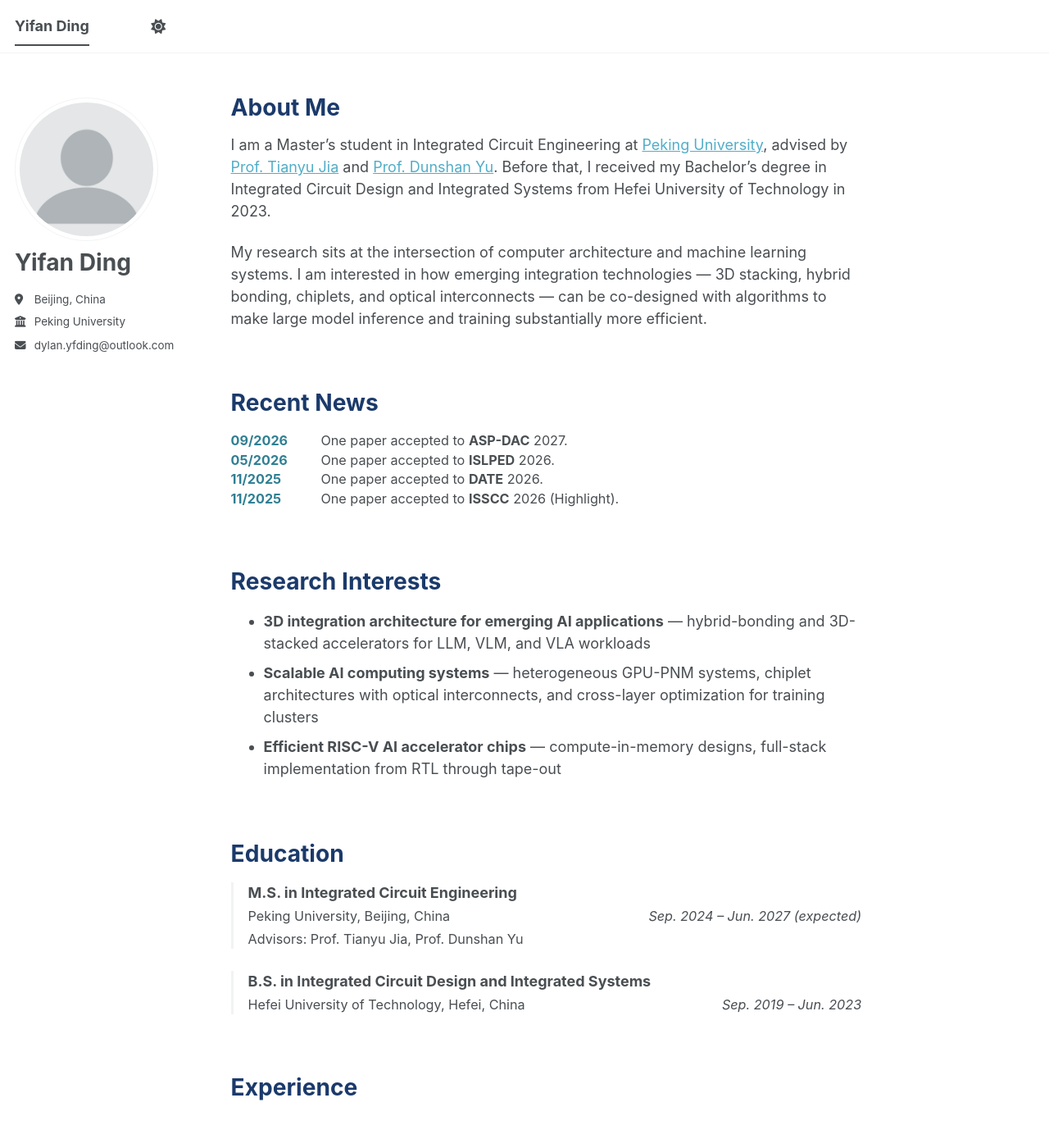
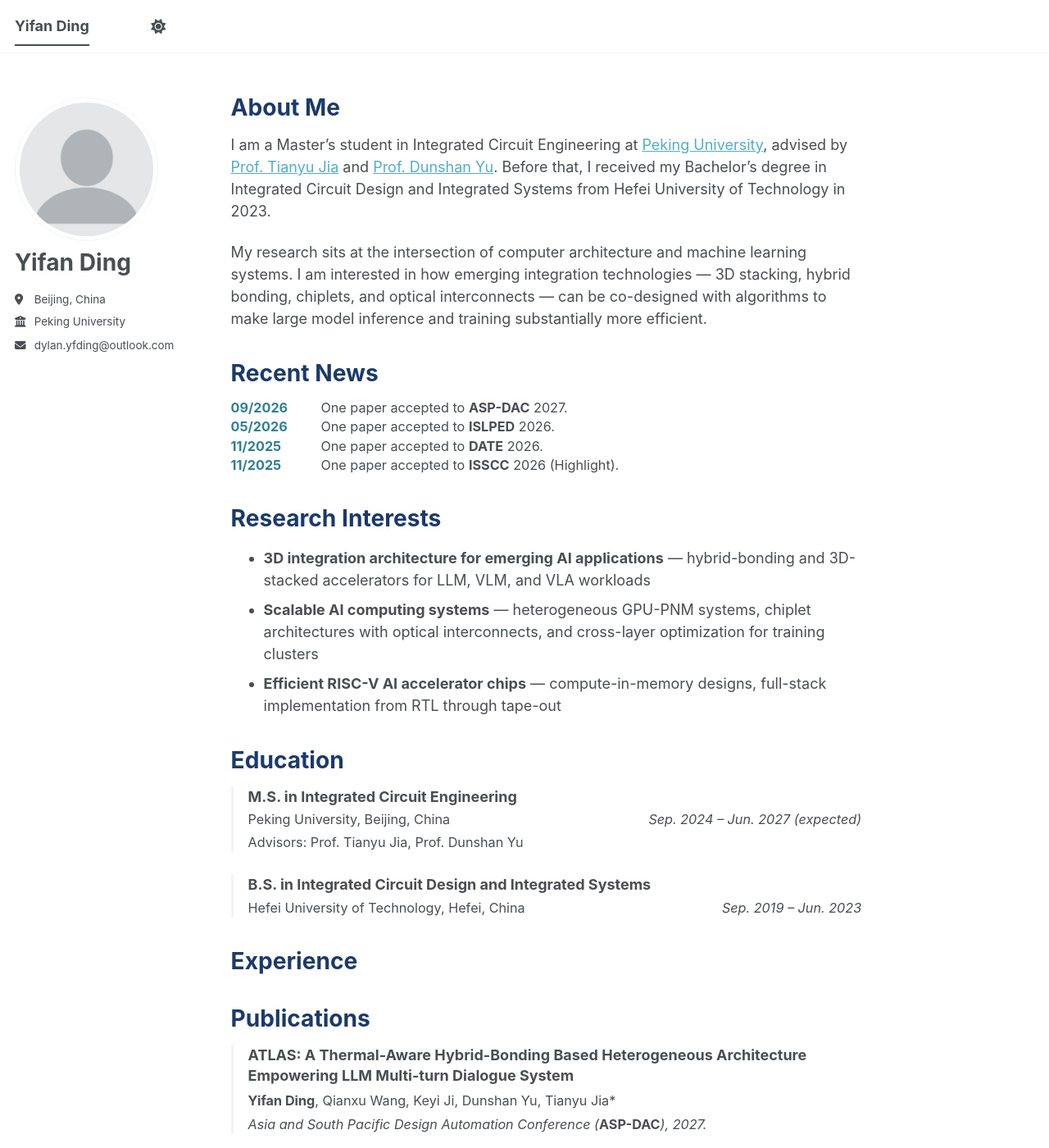
Before and after one commit to DylanDing54/DylanDing54.github.io, a Jekyll site: the page built from _pages/about.md, in a window 1280 px wide and 1400 px high. Shown: the whole window at 82% size. Built offline with Jekyll 4.4.1, drawn with Linux system fonts in a browser that asks for light colours; a style sheet for code colours, icons or effects is not loaded.

Commit message:
Halve the spacing between sections
Co-Authored-By: Claude Opus 5 (1M context) <noreply@anthropic.com>

```diff
--- a/_sass/layout/_custom.scss
+++ b/_sass/layout/_custom.scss
@@ -5,7 +5,7 @@
 /* --- Publications --- */
 
 .publication-list {
-    margin: 1em 0 2em;
+    margin: 0.5em 0 1em;
 }
 
 .publication-item {
@@ -79,7 +79,7 @@
 /* --- Education --- */
 
 .education-list {
-    margin: 1em 0 2em;
+    margin: 0.5em 0 1em;
 }
 
 .education-item {
@@ -122,7 +122,7 @@
 /* --- Recent News --- */
 
 .news-list {
-    margin: 1em 0 2em;
+    margin: 0.5em 0 1em;
 }
 
 .news-item {
@@ -145,7 +145,7 @@
 /* --- Experience --- */
 
 .experience-list {
-    margin: 1em 0 2em;
+    margin: 0.5em 0 1em;
 }
 
 .experience-item {
@@ -223,7 +223,7 @@ html[data-theme="dark"] {
    crowd the content of the one before. */
 .page__content {
     h1 {
-        margin-top: 2.6em;
+        margin-top: 1.3em;
     }
 
     /* the first heading sits right under the (hidden) page title */
```
